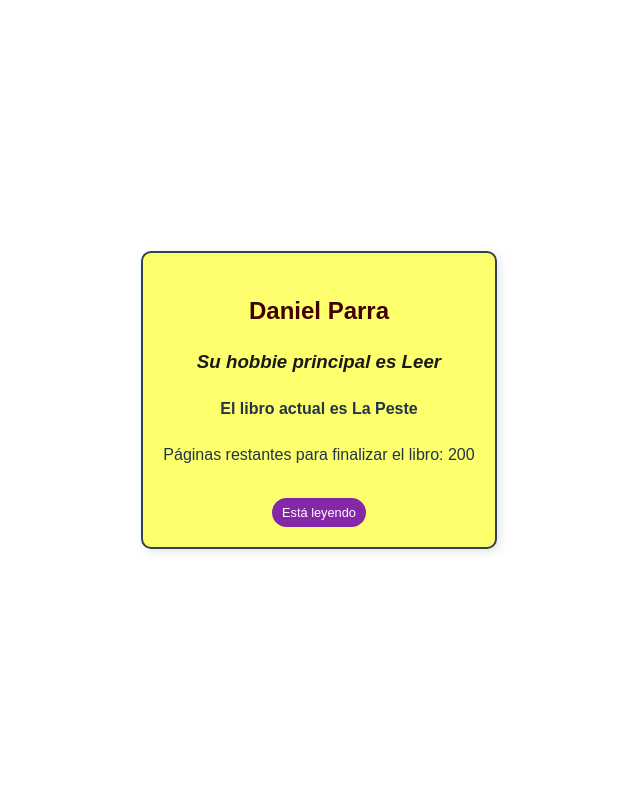
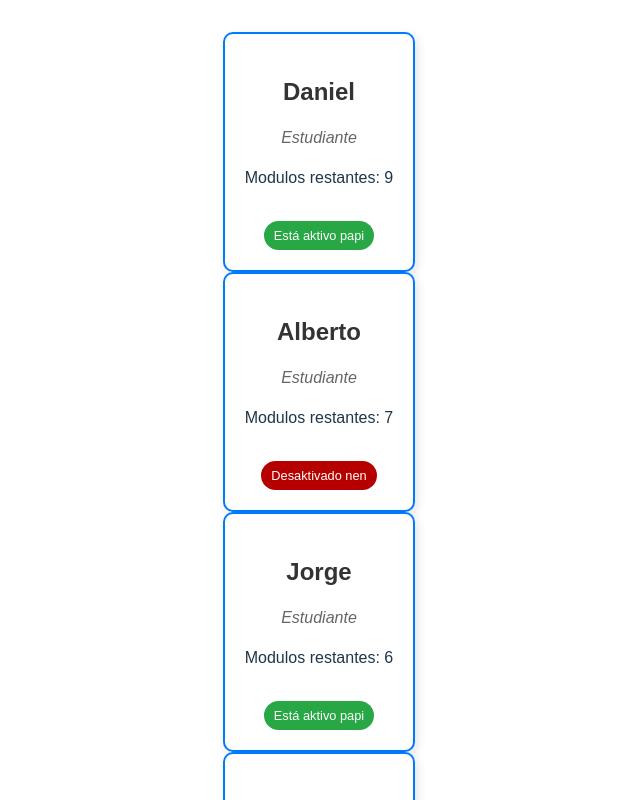
Before and after one commit to Parra-R/clase_22, a React (Vite) app: page / in a window 1280 px wide. Shown: the top 800 px of the page, without its empty margins (321-961 px from the left). Built offline with nearby package versions, Linux system fonts and the light colour scheme.

Commit message:
feat: update Perfil component to accept props and replace static data

```diff
--- a/src/App.tsx
+++ b/src/App.tsx
@@ -1,11 +1,16 @@
 import Danielv2 from './components/Danielv2';
 import './App.css'
+import Perfil from './components/Perfil';
 
 const App = () => {
 
   return (
     <>
-      <Danielv2 />
+      <Perfil nameUser='Daniel' profession='Estudiante' completeModules={1} isActive/>
+      <Perfil nameUser='Alberto' profession='Estudiante' completeModules={3} isActive = {false}/>
+      <Perfil nameUser='Jorge' profession='Estudiante' completeModules={4} isActive/>
+      <Perfil nameUser='Sonia' profession='Estudiante' completeModules={2} isActive = {false}/>
+
     </>
   )
 }
--- a/src/components/Perfil.css
+++ b/src/components/Perfil.css
@@ -27,3 +27,13 @@
     font-size: 0.8rem;
     margin-top: 15px;
 }
+
+.tag-state-null{
+    display: inline-block;
+    background-color: #b60000;
+    color: white;
+    padding: 5px 10px;
+    border-radius: 15px;
+    font-size: 0.8rem;
+    margin-top: 15px;
+}
--- a/src/components/Perfil.tsx
+++ b/src/components/Perfil.tsx
@@ -1,20 +1,20 @@
 import './Perfil.css'
 
-const Perfil =()=> {
-// Todos los datos
-    const nameUser:string = "José Luis Abalos"
-    const profession:string = "Ladrón"
-    const completeModules:number = 3
-    const isActive:boolean = true
+interface PerfilProps{
+  nameUser:string;
+  profession:string;
+  completeModules:number;
+  isActive:boolean
+}
+
+const Perfil =(props: PerfilProps)=> {
 
   return (
     <div className='card-profile'>
-        <h2 className='name'>{nameUser}</h2>
-        <p className='profession'>{profession}</p>
-
-        <p>Módulos restantes para graduarse: {10 - completeModules}</p>
-
-        {isActive ? <span className='tag-state'>En línea</span> : null}
+      <h2 className='name'>{props.nameUser}</h2>
+      <p className='profession'>{props.profession}</p>
+      <p>Modulos restantes: {10 - props.completeModules}</p>
+      {props.isActive ? (<span className="tag-state">Está aktivo papi</span>) : <span className="tag-state-null">Desaktivado nen</span>}
     </div>
   )
 }
```
